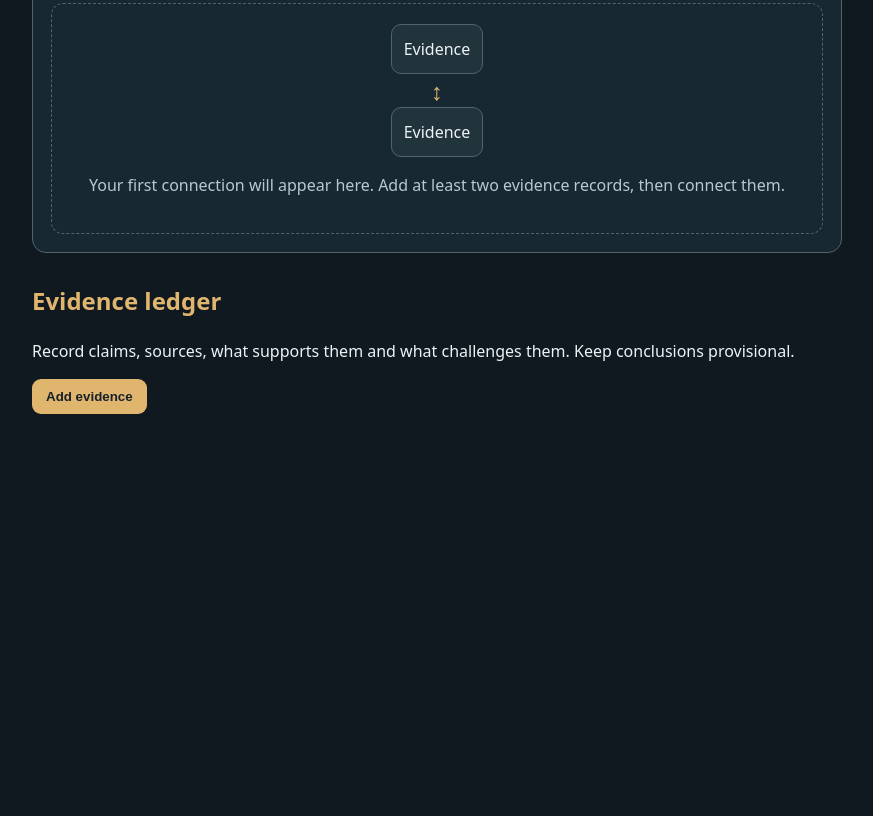
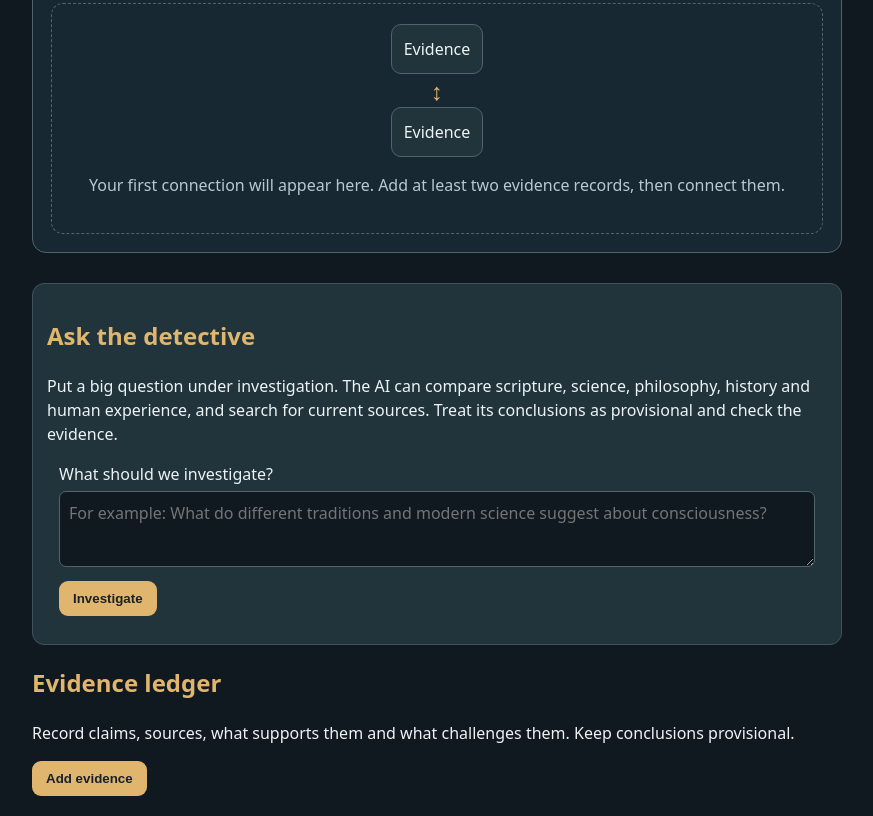
Before and after one commit to garethedmond73-art/truth-detective, a plain HTML site: page index.html in a window 1280 px wide. Shown: the part 1092-1908 px from the top of the page, without its empty margins (203-1076 px from the left). Before the commit the page ends 1526 px from the top, so only its background shows below. Drawn offline with Linux system fonts and the light colour scheme.

Commit message:
Add AI investigator panel

```diff
--- a/index.html
+++ b/index.html
@@ -29,6 +29,18 @@
 <div class="map-key"><span class="key-dot"></span> Evidence item <span class="key-line"></span> Proposed connection</div>
 <button id="addConnection">＋ Add a connection</button>
 <div id="connections" aria-live="polite"></div>
+</section>
+
+<section class="detective-panel" aria-labelledby="askHeading">
+<h2 id="askHeading">Ask the detective</h2>
+<p>Put a big question under investigation. The AI can compare scripture, science, philosophy, history and human experience, and search for current sources. Treat its conclusions as provisional and check the evidence.</p>
+<form id="askForm">
+<label for="detectiveQuestion">What should we investigate?
+<textarea id="detectiveQuestion" maxlength="10000" required placeholder="For example: What do different traditions and modern science suggest about consciousness?"></textarea>
+</label>
+<div class="dialog-actions"><button id="askButton" type="submit">Investigate</button></div>
+</form>
+<div id="detectiveAnswer" class="detective-answer" aria-live="polite"></div>
 </section>
 
 <h2>Evidence ledger</h2>
```
